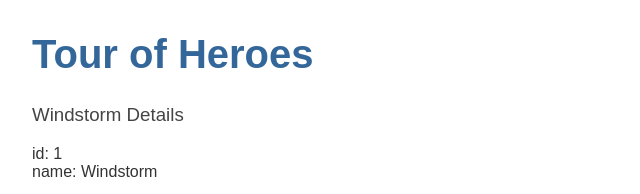
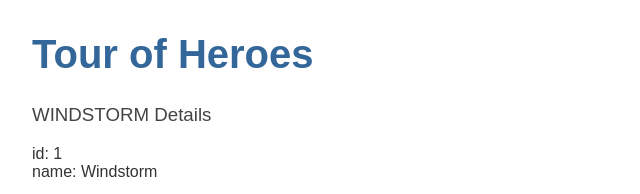
Before and after one commit to Nujuron/angular-tour-of-heroes, an Angular app: page / in a window 1280 px wide. Shown: the top 194 px of the page, without its empty margins (0-640 px from the left). Built offline with nearby package versions, Linux system fonts and the light colour scheme.

Commit message:
Name in uppercase

```diff
--- a/src/app/heroes/heroes.component.html
+++ b/src/app/heroes/heroes.component.html
@@ -1,3 +1,3 @@
-<h3>{{hero.name}} Details</h3>
+<h3>{{hero.name | uppercase}} Details</h3>
 <div><span>id: </span>{{hero.id}}</div>
 <div><span>name: </span>{{hero.name}}</div>
```
